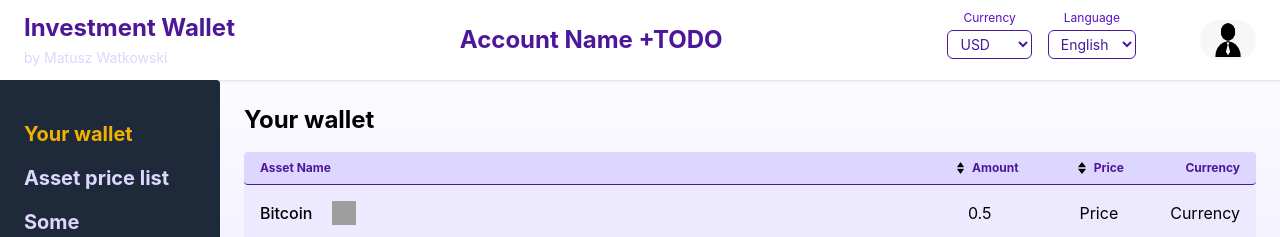
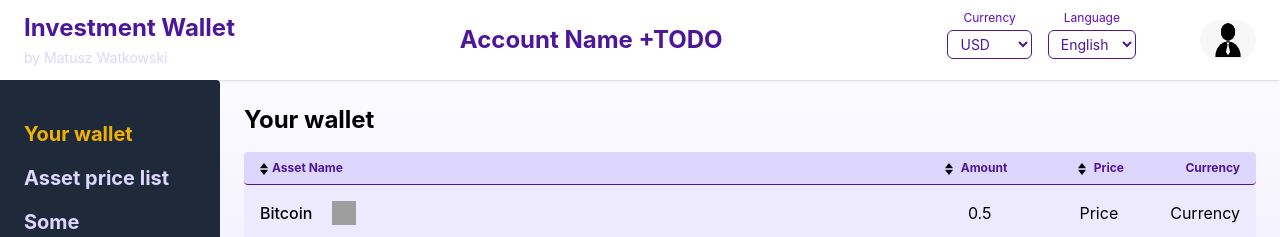
Before and after one commit to MatWatk/Investment-Wallet, a React (Vite) app: page / in a window 1280 px wide. Shown: the top 237 px of the page. Built offline with nearby package versions, Linux system fonts and the light colour scheme; grey boxes are pictures that could not be loaded.

Commit message:
Added sorting feature

```diff
--- a/src/components/AssetTable/AssetTableHeader.tsx
+++ b/src/components/AssetTable/AssetTableHeader.tsx
@@ -1,38 +1,62 @@
 import tablestyles from "../../styles/tableStyles";
 import sortingArrows from "../../assets/sortingArrows.png";
+import type { SortConfig } from "../../hooks/useSortData";
 
-interface AssetTableHeaderProps {
+interface AssetTableHeaderProps<SortKey extends string = string> {
     name: boolean;
     last24hChange?: boolean;
     last30dChange?: boolean;
     price?: boolean;
     currency?: boolean;
     amount?: boolean;
+    handleSort?: (key: SortKey) => void;
+    sortConfig?: SortConfig<SortKey> | null;
+    sortableKeys?: SortKey[];
 }
 
-export default function AssetTableHeader({ ...props }: AssetTableHeaderProps) {
+export default function AssetTableHeader<SortKey extends string = string>({ ...props }: AssetTableHeaderProps<SortKey>) {
+    const canSort = (key: SortKey) => !!props.handleSort && props.sortableKeys?.includes(key);
+    const handleSortClick = (key: SortKey) => {
+        if (!canSort(key)) return;
+        props.handleSort?.(key);
+    };
+
     return (
         <>
             <div className={tablestyles.tableHeader}>
-                <p className="min-w-25 flex-1 whitespace-nowrap">Asset Name</p>
+                {props.name &&
+                <div className="min-w-25 flex-1 flex items-center whitespace-nowrap">
+                    <button onClick={() => handleSortClick("name" as SortKey)} disabled={!canSort("name" as SortKey)}>
+                        <img src={sortingArrows} alt="Sorting arrows" className="h-3 w-2 inline-block mr-1" />
+                    </button>
+                    <p>Asset Name</p>
+                </div>}
                 {props.last24hChange &&
-                <div className="w-20 flex flex-row items-center justify-center gap-1 ">
+                <div className="w-20 flex flex-row items-center justify-center gap-1 shrink-0">
+                    <button onClick={() => handleSortClick("price_change_percentage_24h_in_currency" as SortKey)} disabled={!canSort("price_change_percentage_24h_in_currency" as SortKey)}>
                     <img src={sortingArrows} alt="Sorting arrows" className="h-3 w-2 inline-block mr-1" />
-                <p className="text-center shrink-0 w-12">Last 24h change</p>
+                    </button>
+                <p className="text-center  w-12">Last 24h change</p>
                 </div>}
                 {props.last30dChange &&
-                <div className="w-30 flex flex-row items-center justify-center gap-1 ">
+                <div className="w-30 flex flex-row items-center justify-center gap-1 shrink-0">
+                    <button onClick={() => handleSortClick("price_change_percentage_30d_in_currency" as SortKey)} disabled={!canSort("price_change_percentage_30d_in_currency" as SortKey)}>
                     <img src={sortingArrows} alt="Sorting arrows" className="h-3 w-2 inline-block mr-1" />
-                    <p className="text-center shrink-0 w-12">Last 30d change</p>
+                    </button>
+                    <p className="text-center w-12">Last 30d change</p>
                 </div>}
                 {props.amount &&
-                <div className="w-10 flex flex-row items-center justify-center gap-1">
+                <div className="w-16 flex flex-row items-center justify-center gap-1 shrink-0">
+                    <button onClick={() => handleSortClick("amount" as SortKey)} disabled={!canSort("amount" as SortKey)}>
                     <img src={sortingArrows} alt="Sorting arrows" className="h-3 w-2 inline-block mr-1" />
-                <p className="text-right shrink-0 whitespace-nowrap">Amount</p>
+                    </button>
+                <p className="text-right whitespace-nowrap">Amount</p>
                 </div>}
                 {props.price &&
-                <div className="w-25 flex flex-row items-center justify-end gap-1">
+                <div className="w-25 flex flex-row items-center justify-end gap-1 shrink-0">
+                    <button onClick={() => handleSortClick("current_price" as SortKey)} disabled={!canSort("current_price" as SortKey)}>
                     <img src={sortingArrows} alt="Sorting arrows" className="h-3 w-2 inline-block mr-1" />
+                    </button>
                 <p className="text-right whitespace-nowrap">Price</p>
                 </div>}
                 {props.currency && <p className="w-25 text-right shrink-0 whitespace-nowrap">Currency</p>}
--- /dev/null
+++ b/src/hooks/useSortData.ts
@@ -0,0 +1,60 @@
+import { useMemo, useState } from "react";
+
+export type SortDirection = "ascending" | "descending";
+
+export interface SortConfig<Key extends string> {
+    key: Key;
+    direction: SortDirection;
+}
+
+type SortValue = string | number | null | undefined;
+type SortAccessors<Data, Key extends string> = Record<Key, (item: Data) => SortValue>;
+
+
+function compareValues(a: SortValue, b: SortValue): number {
+    const left = a ?? "";
+    const right = b ?? "";
+
+    if (typeof left === "number" && typeof right === "number") {
+        return left - right;
+    }
+
+    return String(left).localeCompare(String(right), undefined, {
+        numeric: true,
+        sensitivity: "base",
+    });
+}
+
+export default function useSortData<Data, Key extends string>(
+    data: Data[],
+    accessors: SortAccessors<Data, Key>
+) {
+    const [sortConfig, setSortConfig] = useState<SortConfig<Key> | null>(null);
+
+    const sortedData = useMemo(() => {
+        if (!sortConfig) return data;
+
+        const accessor = accessors[sortConfig.key];
+        if (!accessor) return data;
+
+        return [...data].sort((a, b) => {
+            const result = compareValues(accessor(a), accessor(b));
+            return sortConfig.direction === "ascending" ? result : -result;
+        });
+    }, [data, accessors, sortConfig]);
+
+    const requestSort = (key: Key) => {
+        setSortConfig((current) => {
+            if (!current || current.key !== key) {
+                return { key, direction: "ascending" };
+            }
+
+            return {
+                key,
+                direction: current.direction === "ascending" ? "descending" : "ascending",
+            };
+        });
+    };
+
+    return { sortedData, requestSort, sortConfig };
+}
--- a/src/pages/AssetsPricePage.tsx
+++ b/src/pages/AssetsPricePage.tsx
@@ -4,29 +4,50 @@ import { assets } from "../constants/assets";
 
 import AssetTableHeader from "../components/AssetTable/AssetTableHeader";
 import AssetTablePosition from "../components/AssetTable/AssetTablePosition";
+import useSortData from "../hooks/useSortData";
 
 export interface CoinMarketData {
     id: string;
     current_price: number;
-    price_change_percentage_24h_in_currency: number | null;
-    price_change_percentage_30d_in_currency: number | null;
+    price_change_percentage_24h_in_currency: number;
+    price_change_percentage_30d_in_currency: number;
 }
 
 export default function AssetPricePage() {
     const data = useLoaderData<CoinMarketData[]>();
+    const assetByCoingeckoId = Object.fromEntries(assets.map((asset) => [asset.coingeckoId, asset]));
+
+    const { sortedData, requestSort, sortConfig } = useSortData(data, {
+        name: (coin) => assetByCoingeckoId[coin.id]?.name ?? "",
+        current_price: (coin) => coin.current_price,
+        price_change_percentage_24h_in_currency: (coin) => coin.price_change_percentage_24h_in_currency,
+        price_change_percentage_30d_in_currency: (coin) => coin.price_change_percentage_30d_in_currency,
+    });
+
 
     return (
-        <div className="w-full overflow-x-auto">
+        <div className="w-full">
             <AssetTableHeader
                 name
                 last24hChange
                 last30dChange
                 price
                 currency
+                handleSort={requestSort}
+                sortConfig={sortConfig}
+                sortableKeys={[
+                    "name",
+                    "current_price",
+                    "price_change_percentage_24h_in_currency",
+                    "price_change_percentage_30d_in_currency",
+                ]}
             />
-            {assets.map(asset => (
-                <AssetTablePosition key={asset.name} asset={asset} dataFromCoingecko={data} />
-            ))}
+            {sortedData.map((coin) => {
+                const asset = assetByCoingeckoId[coin.id];
+                if (!asset) return null;
+
+                return <AssetTablePosition key={asset.name} asset={asset} dataFromCoingecko={sortedData} />;
+            })}
         </div>
 
     )
--- a/src/pages/WalletPage.tsx
+++ b/src/pages/WalletPage.tsx
@@ -5,8 +5,13 @@ import { walletDummyData } from "../constants/assets";
 import tableStyles from "../styles/tableStyles";
 import AssetPositionName from "../components/AssetTable/AssetPositionName";
 import { assets } from "../constants/assets";
+import useSortData from "../hooks/useSortData";
 
 export default function WalletPage() {
+    const { sortedData, requestSort, sortConfig } = useSortData(walletDummyData, {
+        name: (asset) => asset.name,
+        amount: (asset) => asset.amount,
+    });
 
     return (
         <>
@@ -17,14 +22,17 @@ export default function WalletPage() {
                     amount
                     price
                     currency
+                    handleSort={requestSort}
+                    sortConfig={sortConfig}
+                    sortableKeys={["name", "amount"]}
                 />
-                {walletDummyData.map((asset, index) => (
-                    <div key={index} className={tableStyles.tableRow}>
-                        {assets.find(a => a.name === asset.name)?.image && (
-                            <AssetPositionName name={asset.name} image={assets.find(a => a.name === asset.name)?.image || ""} />
+                {sortedData.map((walletAsset) => (
+                    <div key={walletAsset.name} className={tableStyles.tableRow}>
+                        {assets.find(a => a.name === walletAsset.name)?.image && (
+                            <AssetPositionName name={walletAsset.name} image={assets.find(a => a.name === walletAsset.name)?.image || ""} />
                         )}
                         <div className="min-w-25 flex items-center gap-2">
-                            <p className="mr-20">{asset.amount}</p>
+                            <p className="mr-20">{walletAsset.amount}</p>
                             <p className="mr-11 shrink-0">Price</p>
                             <p className="">Currency</p>
                         </div>
```
